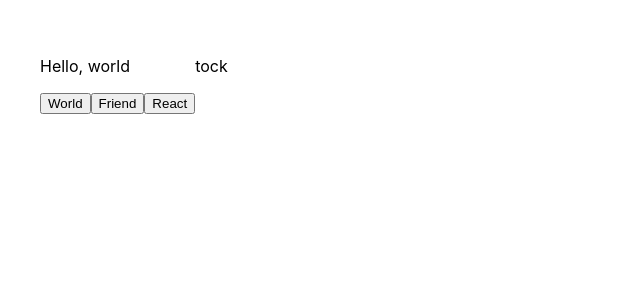
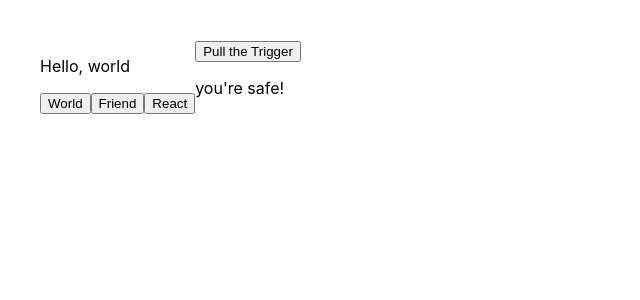
Before and after one commit to thinkful-ei-orka/module10-MandelaBrian, a React (Create React App) app: page / in a window 1280 px wide. Shown: the top 300 px of the page, without its empty margins (0-640 px from the left). Built offline with nearby package versions, Linux system fonts and the light colour scheme.

Commit message:
Roulette Gun complete

```diff
--- a/src/App.js
+++ b/src/App.js
@@ -1,28 +1,29 @@
 import React, { Component } from 'react';
 import './App.css';
-import TheDate from './state/TheDate'
-import Counter from './state/Counter '
-import Tabs from './state/Tabs'
+// import TheDate from './state/TheDate'
+// import Counter from './state/Counter '
+// import Tabs from './state/Tabs'
 import HelloWorld from './state-drills/HelloWorld'
 import Bomb from './state-drills/Bomb'
+import RouletteGun from './state-drills/RouletteGun'
 
 
-const tabsProp = [
-  { name: 'First tab',
-    content: 'Lorem ipsum dolor sit amet consectetur adipisicing elit. Laboriosam exercitationem quos consectetur expedita consequatur. Fugit, sapiente aspernatur corporis velit, dolor eum reprehenderit provident ipsam, maiores incidunt repellat! Facilis, neque doloremque.' },
-  { name: 'Second tab',
-    content: 'Laboriosam exercitationem quos consectetur expedita consequatur. Fugit, sapiente aspernatur corporis velit, dolor eum reprehenderit provident ipsam, maiores incidunt repellat! Facilis, neque doloremque. Lorem ipsum dolor sit amet consectetur adipisicing elit.' },
-  { name: 'Third tab',
-    content: 'Fugit, sapiente aspernatur corporis velit, dolor eum reprehenderit provident ipsam, maiores incidunt repellat! Facilis, neque doloremque. Lorem ipsum dolor sit amet consectetur adipisicing elit. Laboriosam exercitationem quos consectetur expedita consequatur.' },
-];
+// const tabsProp = [
+//   { name: 'First tab',
+//     content: 'Lorem ipsum dolor sit amet consectetur adipisicing elit. Laboriosam exercitationem quos consectetur expedita consequatur. Fugit, sapiente aspernatur corporis velit, dolor eum reprehenderit provident ipsam, maiores incidunt repellat! Facilis, neque doloremque.' },
+//   { name: 'Second tab',
+//     content: 'Laboriosam exercitationem quos consectetur expedita consequatur. Fugit, sapiente aspernatur corporis velit, dolor eum reprehenderit provident ipsam, maiores incidunt repellat! Facilis, neque doloremque. Lorem ipsum dolor sit amet consectetur adipisicing elit.' },
+//   { name: 'Third tab',
+//     content: 'Fugit, sapiente aspernatur corporis velit, dolor eum reprehenderit provident ipsam, maiores incidunt repellat! Facilis, neque doloremque. Lorem ipsum dolor sit amet consectetur adipisicing elit. Laboriosam exercitationem quos consectetur expedita consequatur.' },
+// ];
 
 class App extends Component {
   render() {
     return (
       <div className="App">
         <HelloWorld />
-        <Bomb />
-
+        {/* <Bomb /> */}
+        <RouletteGun />
       </div>
     );
   }
--- /dev/null
+++ b/src/state-drills/RouletteGun.js
@@ -0,0 +1,48 @@
+import React from 'react'
+
+class RouletteGun extends React.Component {
+    static defaultProps = {
+        bulletInChamber: 8
+    };
+
+    state = {
+        chamber: null,
+        spinningTheChamber: false
+    };
+
+    trigger = () => {
+
+        this.setState({
+            chamber: Math.ceil(Math.random()*8),
+            spinningTheChamber: false
+        })
+    }
+
+    handleButton = () => {
+        this.setState(
+            {spinningTheChamber: true}
+            );
+        setTimeout(this.trigger,2000);
+    }
+
+    changeP = () => {
+        if (this.state.spinningTheChamber) {
+            return 'spinning the chamber and pulling the trigger!'
+        }
+        else if (this.state.chamber === this.props.bulletInChamber) {
+            return 'BANG!!!!'
+        }
+        else {return "you're safe!"}
+
+    }
+
+    render () {
+        return (<div>
+                <button onClick={this.handleButton}>Pull the Trigger</button>
+                    <p>{this.changeP()}</p>
+                </div>)
+    }
+
+}
+
+export default RouletteGun
```
